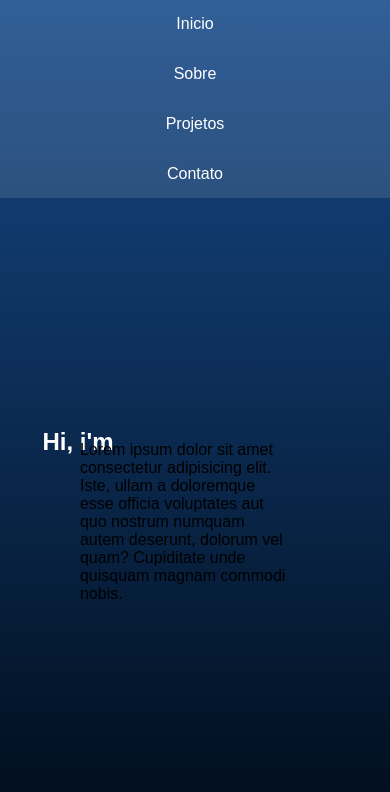
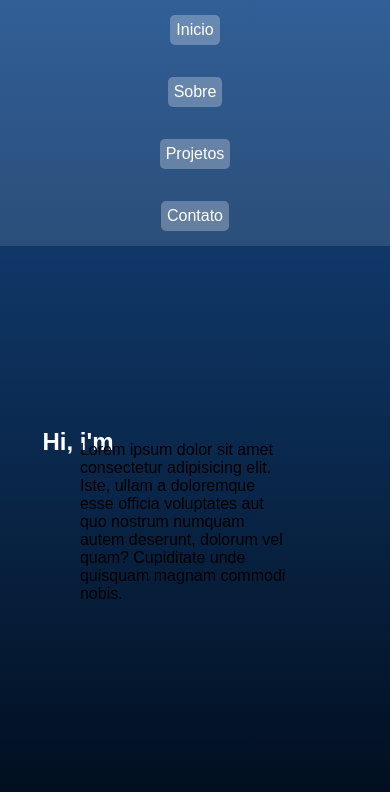
Before and after one commit to Dev-Livia/Portifolio, a plain HTML site: page Principal.html in a window 390 px wide. Drawn offline with Linux system fonts and the light colour scheme.

Commit message:
Mini-Desafio – Menu Responsivo com Flexbox
criar um menu horizontal que, quando a tela for menor que 600px, vire vertical.

```diff
--- a/Css/style.css
+++ b/Css/style.css
@@ -12,6 +12,21 @@ body{
         align-items: center;
     }
 }
+.menu a{
+    text-decoration: none;
+    color: white;
+    transition: all 0.3s ease;
+    background-color: rgba(255, 255, 255, 0.272);
+    display: inline-block;
+
+    padding: 6px;
+    border-radius: 5px;
+}
+.menu a:hover{
+    text-decoration: underline;
+    color: rgb(104, 181, 174);
+    transform: scale(1.07);
+}
 h1{
     color: white;
 }
@@ -21,17 +36,6 @@ nav{
     padding: 15px;
     background-color: rgba(255, 255, 255, 0.114);
 
-}
-a{
-    text-decoration: none;
-    color: white;
-    transition: all 0.3s ease;
-
-}
-a:hover{
-    text-decoration: underline;
-    color: rgb(104, 181, 174);
-    transform: scale(1.07);
 }
 h1{
     position: absolute;
```
